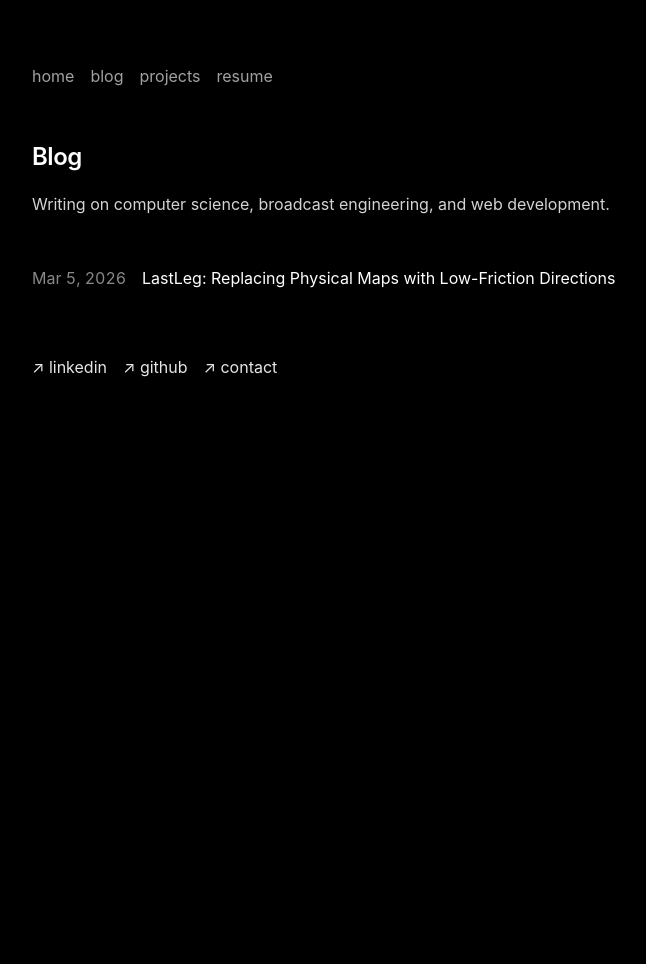
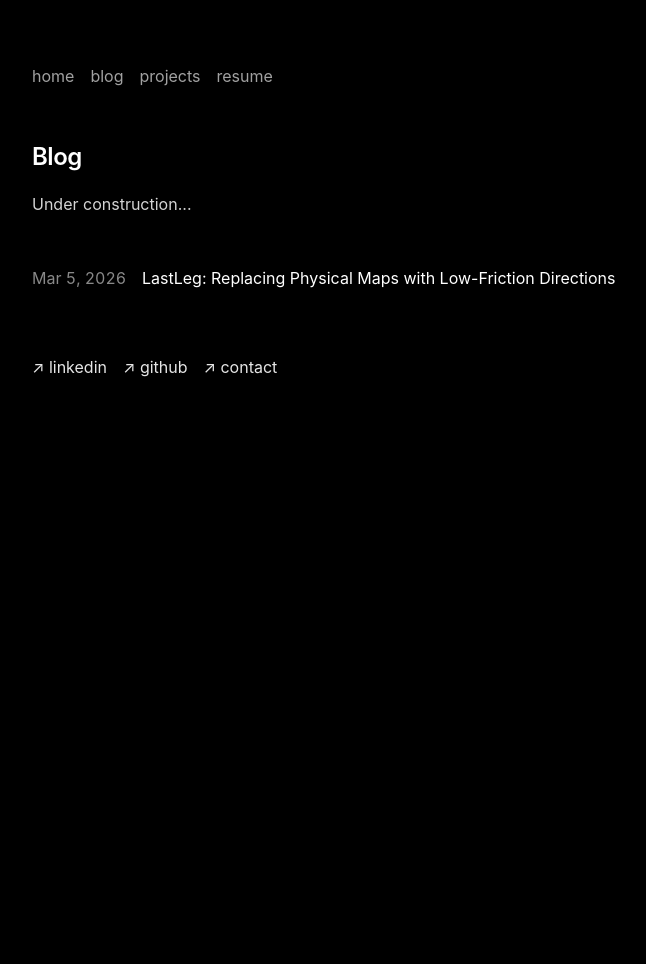
Before and after one commit to souttoa/souttoa.github.io, a Jekyll site: the page built from blog.html, in a window 1280 px wide. Shown: the whole page, without its empty margins (288-934 px from the left). Built offline with Jekyll 4.4.1, drawn with Linux system fonts in a browser that asks for light colours.

Commit message:
Update blog.html

```diff
--- a/blog.html
+++ b/blog.html
@@ -5,7 +5,7 @@ title: Blog
 <section id="header">
     <h1>Blog</h1>
     <p class="bio">
-        Writing on computer science, broadcast engineering, and web development.
+        Under construction...
     </p>
 </section>
 
```
